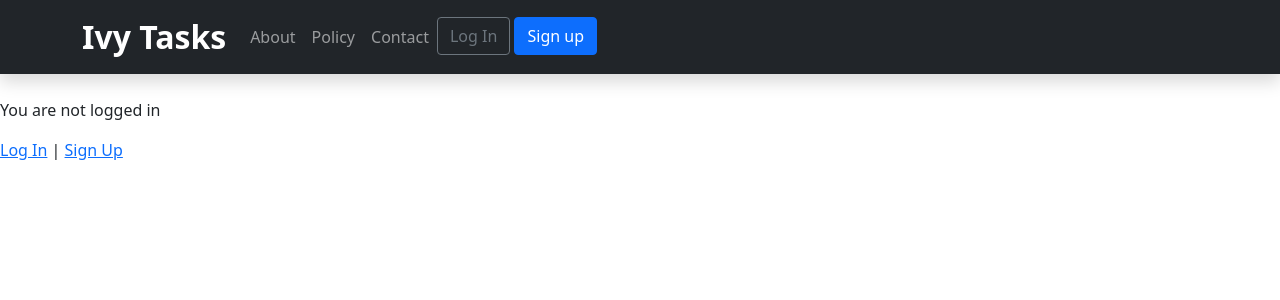
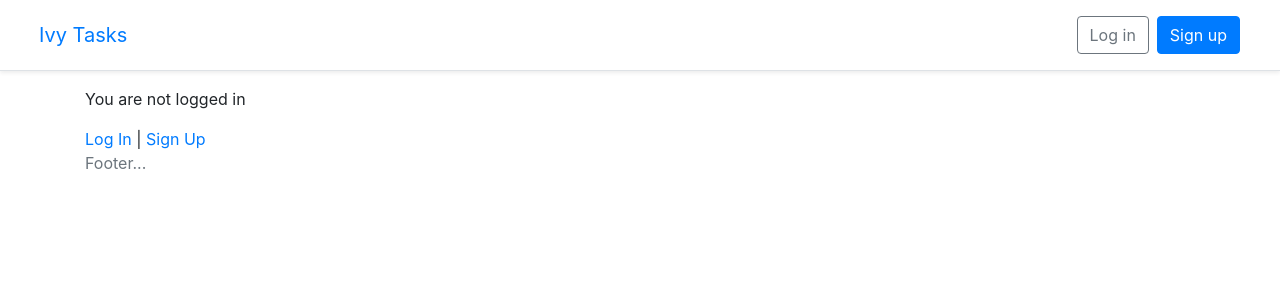
Before and after one commit to osamamhd/ivyTasks, a Django app: template templates/home.html in a window 1280 px wide. Shown: the top 300 px of the page. Run offline with Django 3.2, Linux system fonts and the light colour scheme; the template is opened without the code that fills it, so the values that code supplies are empty; parts of the project's set-up code (start-up, migrations or seed data) failed here and were passed over; some libraries are stand-ins or nearby versions.

Commit message:
nav bar redesigned.

```diff
--- a/templates/base.html
+++ b/templates/base.html
@@ -1,95 +1,82 @@
 {% load static %}
 <!DOCTYPE html>
-<html>
+<html lang="en">
 <head>
 <meta charset="utf-8">
-    <title>Ivy Tasks</title>
-    <link  type="text/css" href="{% static '/css/style.css' %}" rel="stylesheet" >
-    <link href="https://cdn.jsdelivr.net/npm/bootstrap@5.0.0-beta1/dist/css/bootstrap.min.css" rel="stylesheet" integrity="sha384-giJF6kkoqNQ00vy+HMDP7azOuL0xtbfIcaT9wjKHr8RbDVddVHyTfAAsrekwKmP1" crossorigin="anonymous">
+<meta http-equiv="X-UA-Compatible" content="IE=edge,chrome=1">
+<meta name="viewport" content="width=device-width,minimum-scale=1,initial-scale=1">
+<title>{% block title %}DjangoX{% endblock title %}</title>
+<meta name="description" content="A framework for launching new Django projects quickly.">
+<meta name="author" content="">
+<link rel="shortcut icon" type="image/x-icon" href="{% static 'images/favicon.ico' %}">
+
+{% block css %}
+<!-- Bootstrap CSS -->
+<link rel="stylesheet" href="https://cdn.jsdelivr.net/npm/bootstrap@4.5.3/dist/css/bootstrap.min.css" integrity="sha384-TX8t27EcRE3e/ihU7zmQxVncDAy5uIKz4rEkgIXeMed4M0jlfIDPvg6uqKI2xXr2" crossorigin="anonymous">
+
+<link rel="stylesheet" href="{% static 'css/base.css' %}">
+{% endblock %}
 </head>
+
 <body>
-      <!-- Navigation -->
-  <nav class="navbar navbar-expand-lg navbar-dark bg-dark shadow mb-4" id="mainNav">
+
+
+  <main role="main">
+    <div class="d-flex flex-column flex-md-row align-items-center p-3 px-md-4 mb-3 bg-white border-bottom shadow-sm">
+      <h5 class="my-0 mr-md-auto font-weight-normal">
         <div class="container">
-      <a class="navbar-brand fs-2 fw-bold" href="{% url 'home' %}">Ivy Tasks</a>
-      <button class="navbar-toggler navbar-toggler-right" type="button" data-toggle="collapse"
-        data-target="#navbarResponsive" aria-controls="navbarResponsive" aria-expanded="false"
-        aria-label="Toggle navigation">
-        <span class="navbar-toggler-icon"></span>
-      </button>
-
-      <div class="collapse navbar-collapse" id="navbarResponsive">
+          <a href="{% url 'home' %}">Ivy Tasks</a>
+        </div>
+      </h5>
+      <nav class="my-2 my-md-0 mr-md-3">
+        {% if user.is_authenticated %}
         <ul class="navbar-nav ml-auto">
-
-          <li class="nav-item text-black">
-            <a class="nav-link text-black font-weight-bold" href="#">About</a>
-          </li>
-          <li class="nav-item text-black">
-            <a class="nav-link text-black font-weight-bold" href="#">Policy</a>
-          </li>
-          <li class="nav-item text-black">
-            <a class="nav-link text-black font-weight-bold" href="#">Contact</a>
-          </li>
-        <li>
-
-          {% if user.is_authenticated %}
-          <ul class="navbar-nav ml-auto form-control me-2">
           <li class="nav-item">
-          <a class="nav-link dropdown-toggle" href="#" id="userMenu"
-          data-toggle="dropdown" aria-haspopup="true"
-          aria-expanded="false">
-          {{ user.username }}
+            <a class="nav-link dropdown-toggle" href="#" id="userMenu" data-toggle="dropdown" aria-haspopup="true" aria-expanded="false">
+              {{ user.email }}
             </a>
-          <div class="dropdown-menu dropdown-menu-right"
-          aria-labelledby="userMenu">
-          <a class="dropdown-item"
-          href="{% url 'password_change'%}">Change password</a>
+            <div class="dropdown-menu dropdown-menu-right" aria-labelledby="userMenu">
+              <a class="dropdown-item" href="{% url 'password_change'%}">Change password</a>
               <div class="dropdown-divider"></div>
-          <a class="dropdown-item" href="{% url 'logout' %}">
-          Log Out</a>
+              <a class="dropdown-item" href="{% url 'logout' %}">Log out</a>
             </div>
           </li>
         </ul>
         {% else %}
         <form class="form-inline ml-auto">
-          <a href="{% url 'login' %}" class="btn btn-outline-secondary">
-          Log In</a>
-          <a href="{% url 'signup' %}" class="btn btn-primary ml- ">
-            Sign up</a>
+          <a href="{% url 'login' %}" class="btn btn-outline-secondary">Log in</a>
+          <a href="{% url 'signup' %}" class="btn btn-primary ml-2">Sign up</a>
         </form>
         {% endif %}
-        </li>
-      </ul>
+      </nav>
+    </div>
+  </main>
+
+  <div class="container">
+    {% block content %}
+      <p>Default content...</p>
+    {% endblock content %}
+  </div>
+
+  <footer class="footer">
+    <div class="container">
+      <span class="text-muted">Footer...</span>
+    </div>
+  </footer>
 
 
 
+  {% block javascript %}
+  <!-- Bootstrap JavaScript -->
+<script src="https://code.jquery.com/jquery-3.5.1.slim.min.js" integrity="sha256-4+XzXVhsDmqanXGHaHvgh1gMQKX40OUvDEBTu8JcmNs=" crossorigin="anonymous"></script>
+<script src="https://cdn.jsdelivr.net/npm/bootstrap@4.5.3/dist/js/bootstrap.bundle.min.js" integrity="sha384-ho+j7jyWK8fNQe+A12Hb8AhRq26LrZ/JpcUGGOn+Y7RsweNrtN/tE3MoK7ZeZDyx" crossorigin="anonymous"></script>
 
+  <!-- 3rd party JavaScript -->
 
+  <!-- Project JS -->
+  <script src="{% static 'js/base.js' %}"></script>
 
+  {% endblock javascript %}
 
-
-
-
-
-
-      </div>
-    </div>
-    </div>
-  </nav>
-    <main>
-    {% block content %}
-    {% endblock content %}
-    </main>
 </body>
-
-  <!-- bootstrap scripts -->
-  <script src="https://code.jquery.com/jquery-3.2.1.slim.min.js"
-    integrity="sha384-KJ3o2DKtIkvYIK3UENzmM7KCkRr/rE9/Qpg6aAZGJwFDMVNA/GpGFF93hXpG5KkN" crossorigin="anonymous">
-  </script>
-  <script src="https://cdnjs.cloudflare.com/ajax/libs/popper.js/1.12.9/umd/popper.min.js"
-    integrity="sha384-ApNbgh9B+Y1QKtv3Rn7W3mgPxhU9K/ScQsAP7hUibX39j7fakFPskvXusvfa0b4Q" crossorigin="anonymous">
-  </script>
-  <script src="https://maxcdn.bootstrapcdn.com/bootstrap/4.0.0/js/bootstrap.min.js"
-    integrity="sha384-JZR6Spejh4U02d8jOt6vLEHfe/JQGiRRSQQxSfFWpi1MquVdAyjUar5+76PVCmYl" crossorigin="anonymous">
-  </script>
 </html>
```
Lines whose indentation alone changed are shown as unchanged.
